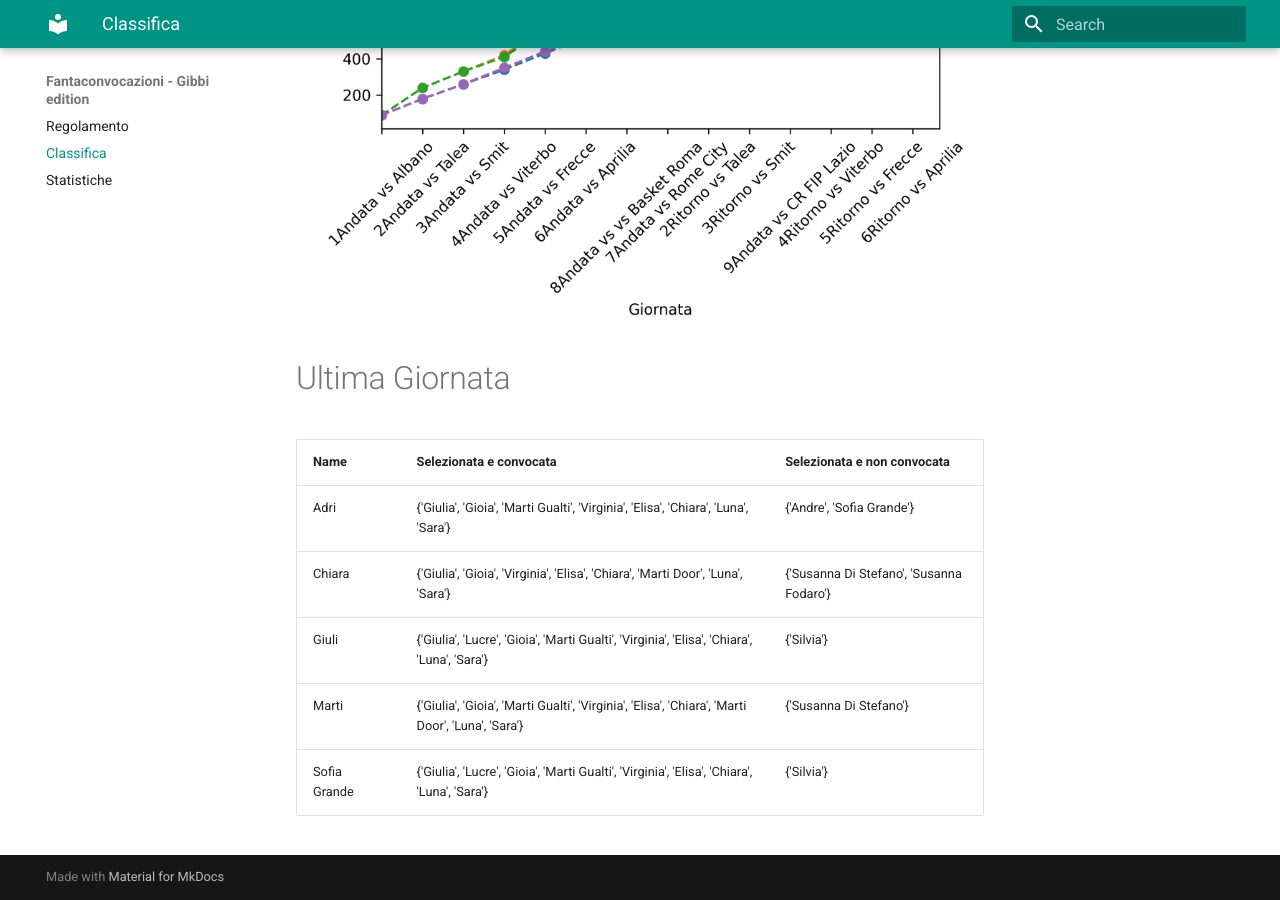
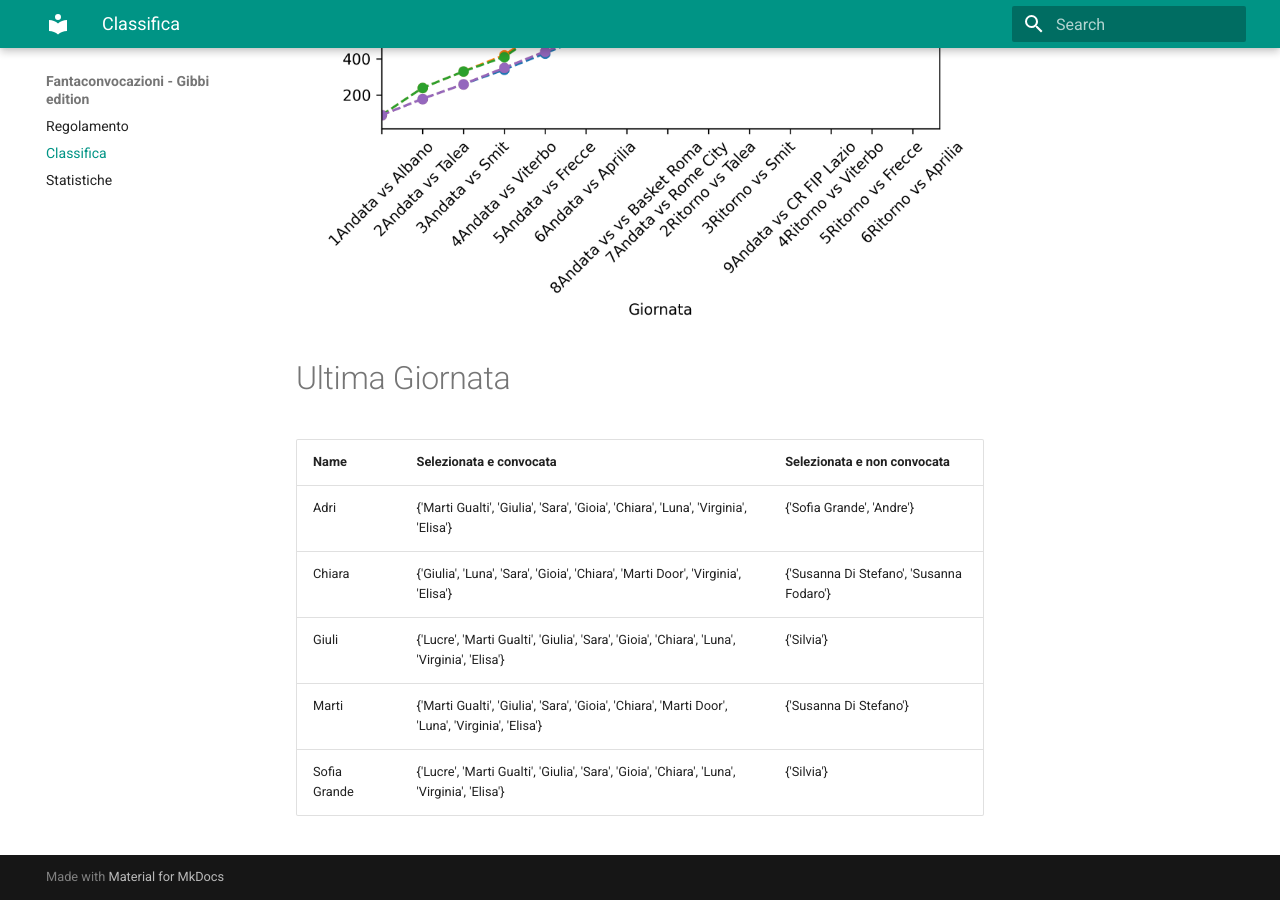
Before and after one commit to martinig94/fantagibbi, an MkDocs documentation site: the page built from docs/Classifica.md, in a window 1280 px wide and 900 px high, scrolled down 790 px. Built offline with MkDocs 1.6.1 and Material for MkDocs 9.7.7, drawn with Linux system fonts in a browser that asks for light colours.

Commit message:
Auto-update from main.py

```diff
--- a/docs/Classifica.md
+++ b/docs/Classifica.md
@@ -18,9 +18,9 @@
 <!-- START_TABLE CORRECT -->
 | Name         | Selezionata e convocata                                                                          | Selezionata e non convocata              |
 |:-------------|:-------------------------------------------------------------------------------------------------|:-----------------------------------------|
-| Adri         | {'Giulia', 'Gioia', 'Marti Gualti', 'Virginia', 'Elisa', 'Chiara', 'Luna', 'Sara'}               | {'Andre', 'Sofia Grande'}                |
-| Chiara       | {'Giulia', 'Gioia', 'Virginia', 'Elisa', 'Chiara', 'Marti Door', 'Luna', 'Sara'}                 | {'Susanna Di Stefano', 'Susanna Fodaro'} |
-| Giuli        | {'Giulia', 'Lucre', 'Gioia', 'Marti Gualti', 'Virginia', 'Elisa', 'Chiara', 'Luna', 'Sara'}      | {'Silvia'}                               |
-| Marti        | {'Giulia', 'Gioia', 'Marti Gualti', 'Virginia', 'Elisa', 'Chiara', 'Marti Door', 'Luna', 'Sara'} | {'Susanna Di Stefano'}                   |
-| Sofia Grande | {'Giulia', 'Lucre', 'Gioia', 'Marti Gualti', 'Virginia', 'Elisa', 'Chiara', 'Luna', 'Sara'}      | {'Silvia'}                               |
+| Adri         | {'Marti Gualti', 'Giulia', 'Sara', 'Gioia', 'Chiara', 'Luna', 'Virginia', 'Elisa'}               | {'Sofia Grande', 'Andre'}                |
+| Chiara       | {'Giulia', 'Luna', 'Sara', 'Gioia', 'Chiara', 'Marti Door', 'Virginia', 'Elisa'}                 | {'Susanna Di Stefano', 'Susanna Fodaro'} |
+| Giuli        | {'Lucre', 'Marti Gualti', 'Giulia', 'Sara', 'Gioia', 'Chiara', 'Luna', 'Virginia', 'Elisa'}      | {'Silvia'}                               |
+| Marti        | {'Marti Gualti', 'Giulia', 'Sara', 'Gioia', 'Chiara', 'Marti Door', 'Luna', 'Virginia', 'Elisa'} | {'Susanna Di Stefano'}                   |
+| Sofia Grande | {'Lucre', 'Marti Gualti', 'Giulia', 'Sara', 'Gioia', 'Chiara', 'Luna', 'Virginia', 'Elisa'}      | {'Silvia'}                               |
 <!-- END_TABLE CORRECT -->
```
